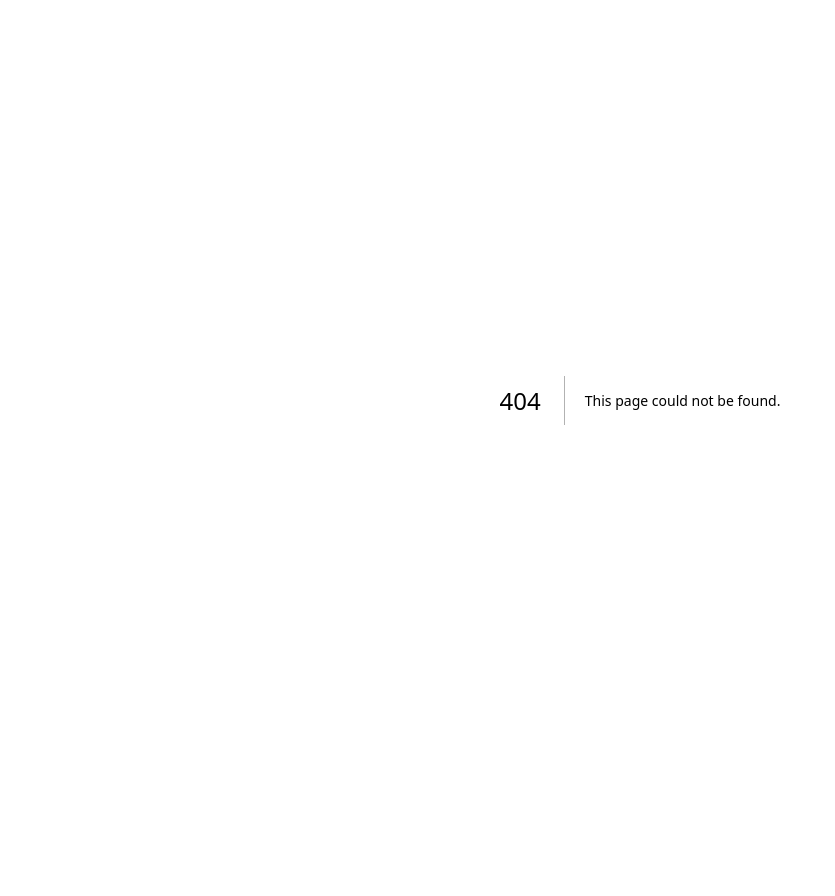
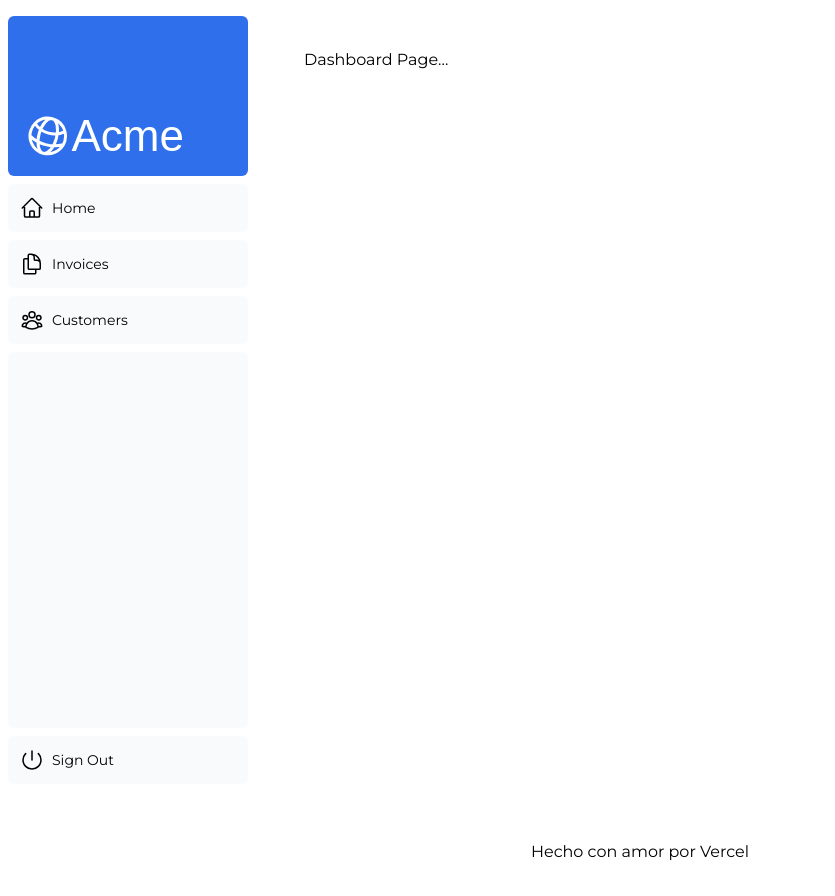
Before and after one commit to FreddyCA/Nextjs-Dashboard, a Next.js app: page /dashboard in a window 1280 px wide. Before the commit this address had no page. Shown: the top 896 px of the page, without its empty margins (0-835 px from the left). Before the commit the page ends 800 px from the top, so only its background shows below. Built offline with nearby package versions, Linux system fonts and the light colour scheme; a web font is replaced by a local one.

Commit message:
Rutas, Rutas anidadas

```diff
--- /dev/null
+++ b/app/dashboard/customers/page.tsx
@@ -0,0 +1,3 @@
+export default function CustomersPage() {
+  return <p>Customers Page</p>;
+}
--- /dev/null
+++ b/app/dashboard/invoices/page.tsx
@@ -0,0 +1,3 @@
+export default function InvoicesPage() {
+  return <p>Invoices Page</p>;
+}
--- /dev/null
+++ b/app/dashboard/layout.tsx
@@ -0,0 +1,12 @@
+import SideNav from "../ui/dashboard/sidenav";
+
+export default function Layout({ children }: { children: React.ReactNode }) {
+  return (
+    <div className="flex h-screen flex-col md:flex-row md:overflow-hidden">
+      <div className="w-full flex-none md:w-64">
+        <SideNav />
+      </div>
+      <div className="flex-grow p-6 md:overflow-y-auto md:p-12">{children}</div>
+    </div>
+  );
+}
--- /dev/null
+++ b/app/dashboard/page.tsx
@@ -0,0 +1,3 @@
+export default function Page() {
+  return <p>Dashboard Page...</p>;
+}
--- a/app/layout.tsx
+++ b/app/layout.tsx
@@ -7,7 +7,12 @@
 }) {
   return (
     <html lang="en">
-      <body className={`${montserrat.className} antialiased`}>{children}</body>
+      <body className={`${montserrat.className} antialiased`}>
+        {children}
+        <footer className="flex items-center justify-center py-10">
+          Hecho con amor por Vercel
+        </footer>
+      </body>
     </html>
   );
 }
--- a/app/page.tsx
+++ b/app/page.tsx
@@ -31,7 +31,8 @@
           </Link>
         </div>
         <div className="flex items-center justify-center p-6 md:w-3/5 md:px-28 md:py-12">
-          {/* Add Hero Images Here */}
+          {/* Add Hero Images Here, solo necesario para imagennes estaticas*/}
+          {/* para usuarios o imagenes privadas no es adecuado, tiene limite */}
           <Image
             src="/hero-desktop.png"
             alt="Screenshots of the dashboard"
```
